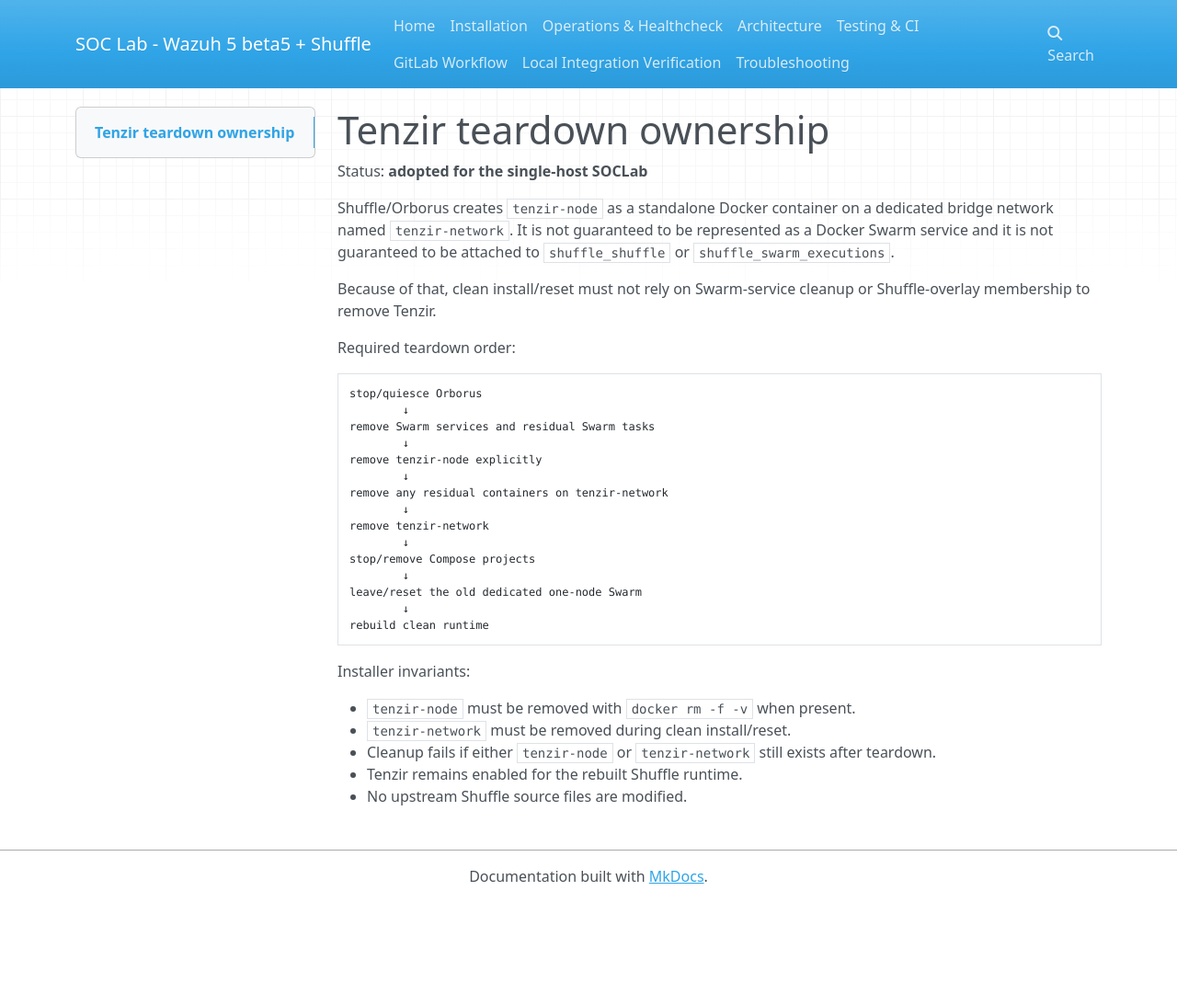
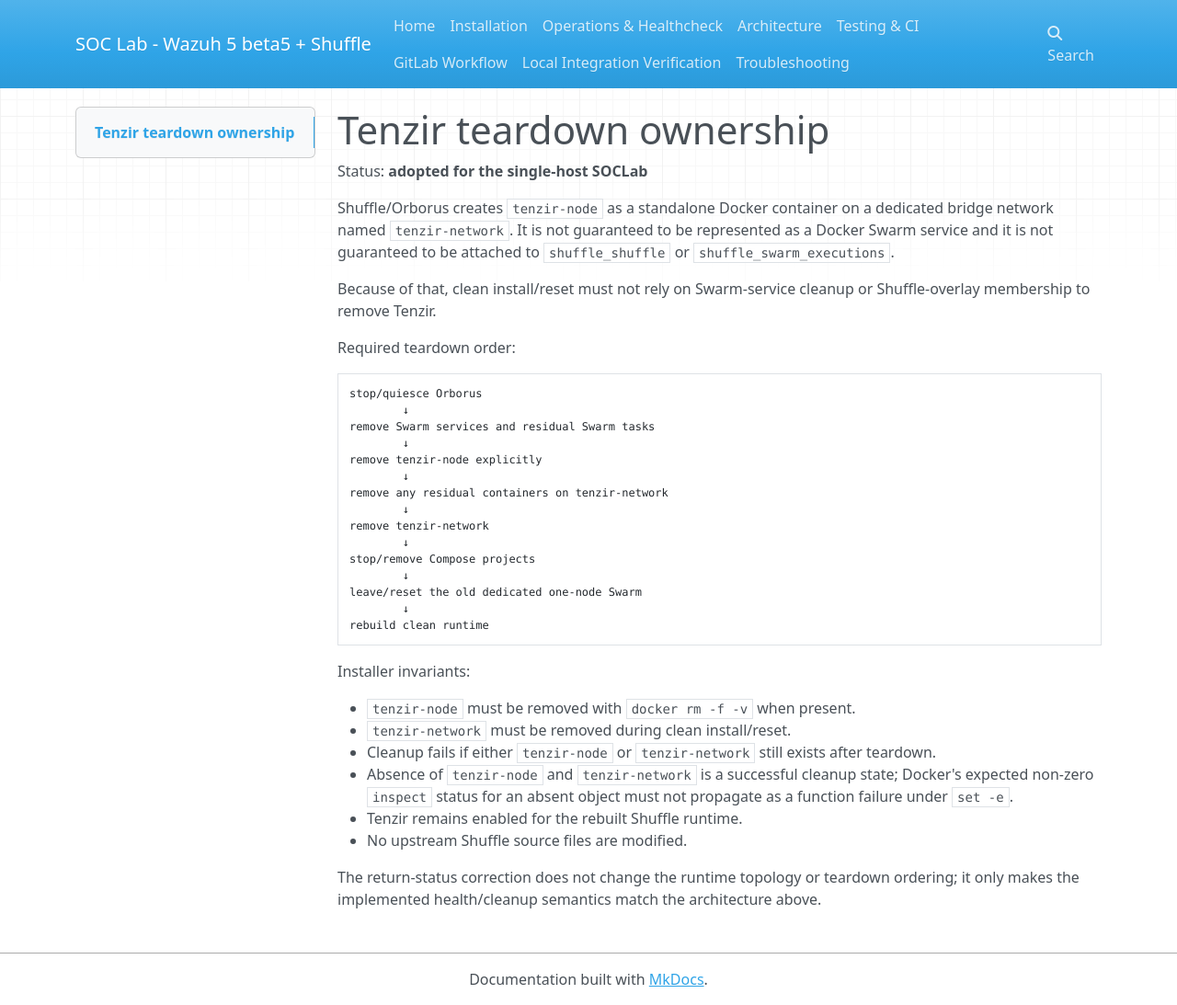
Before and after one commit to avioren/SOCLab, an MkDocs documentation site: the page built from docs/diagrams/tenzir-teardown.md, in a window 1280 px wide and 1093 px high. Shown: the whole window at 92% size. Built offline with MkDocs 1.6.1, drawn with Linux system fonts in a browser that asks for light colours; nearby versions of some CDN libraries.

Commit message:
docs: clarify Tenzir cleanup success semantics

```diff
--- a/docs/diagrams/tenzir-teardown.md
+++ b/docs/diagrams/tenzir-teardown.md
@@ -31,5 +31,8 @@ Installer invariants:
 - `tenzir-node` must be removed with `docker rm -f -v` when present.
 - `tenzir-network` must be removed during clean install/reset.
 - Cleanup fails if either `tenzir-node` or `tenzir-network` still exists after teardown.
+- Absence of `tenzir-node` and `tenzir-network` is a successful cleanup state; Docker's expected non-zero `inspect` status for an absent object must not propagate as a function failure under `set -e`.
 - Tenzir remains enabled for the rebuilt Shuffle runtime.
 - No upstream Shuffle source files are modified.
+
+The return-status correction does not change the runtime topology or teardown ordering; it only makes the implemented health/cleanup semantics match the architecture above.
```
